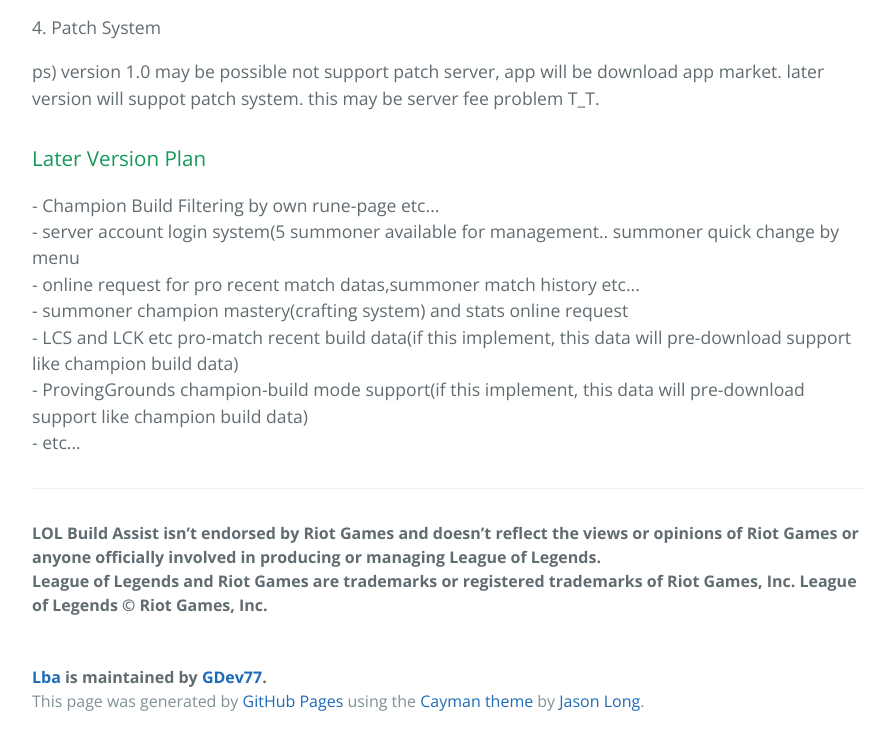
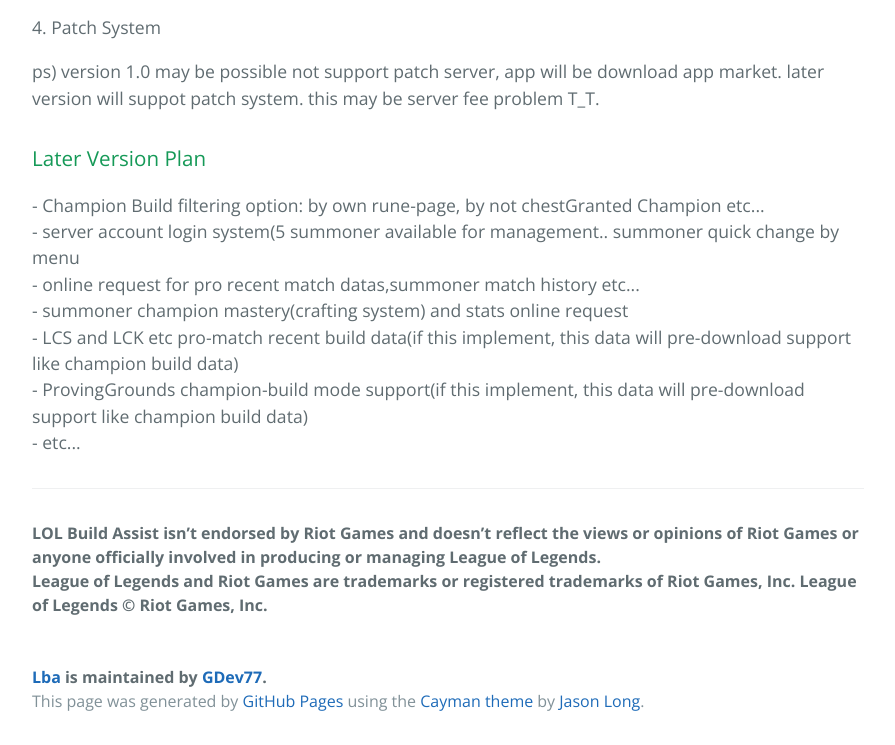
Before and after one commit to GDev77/LBA, a plain HTML site: page index.html in a window 1280 px wide. Shown: the part 6860-7605 px from the top of the page, without its empty margins (192-1087 px from the left). Drawn offline with nearby package versions, Linux system fonts and the light colour scheme.

Commit message:
Add files via upload

```diff
--- a/index.html
+++ b/index.html
@@ -89,7 +89,7 @@ total size: 6.6mb
 <h3>
 <a id="support-or-contact" class="anchor" href="#support-or-contact" aria-hidden="true"><span aria-hidden="true" class="octicon octicon-link"></span></a>Later Version Plan</h3>
 
-<p> - Champion Build Filtering by own rune-page etc...<br>
+<p> - Champion Build filtering option: by own rune-page, by not chestGranted Champion etc...<br>
     - server account login system(5 summoner available for management.. summoner quick change by menu<br>
     - online request for pro recent match datas,summoner match history etc...<br>
     - summoner champion mastery(crafting system) and stats online request<br>
```
